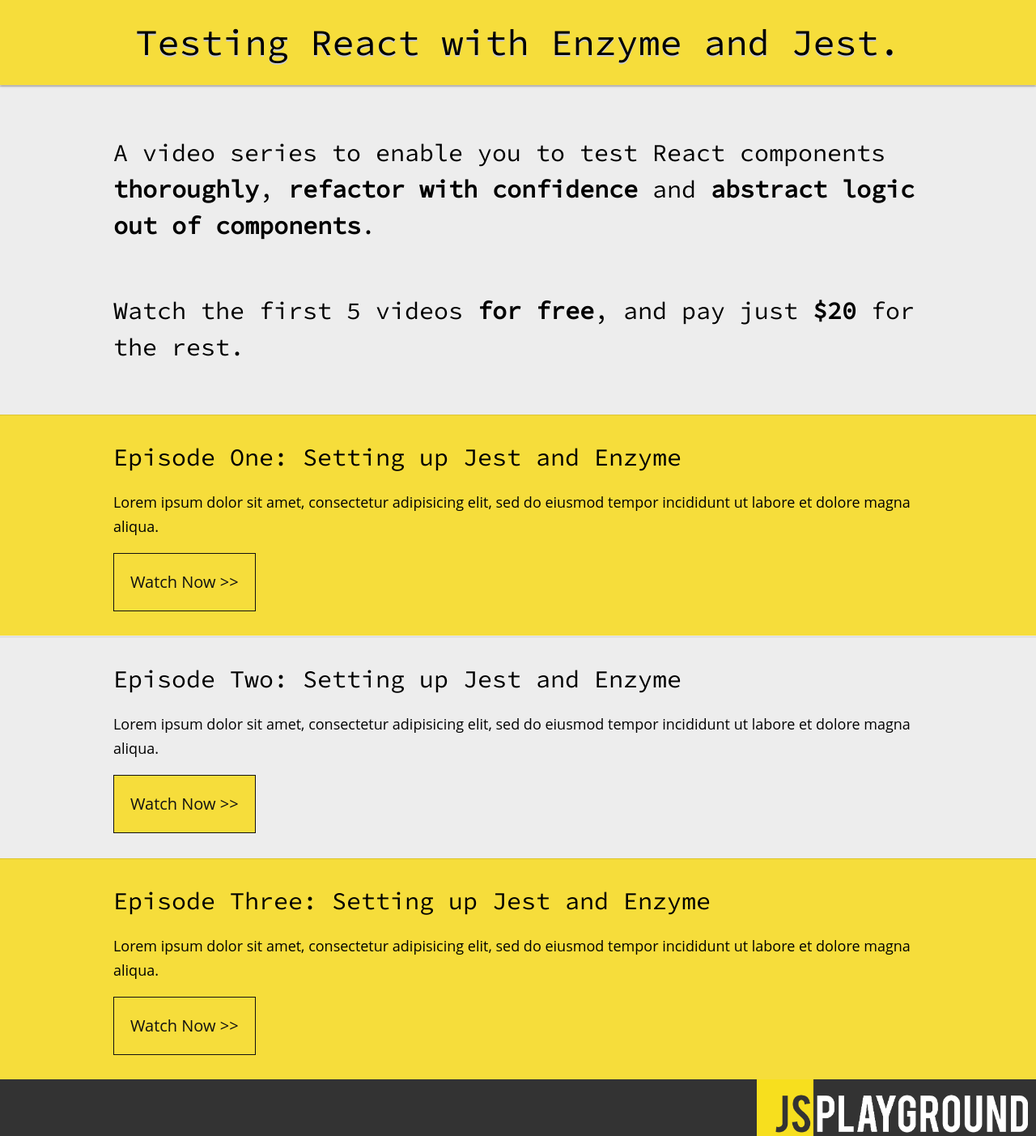
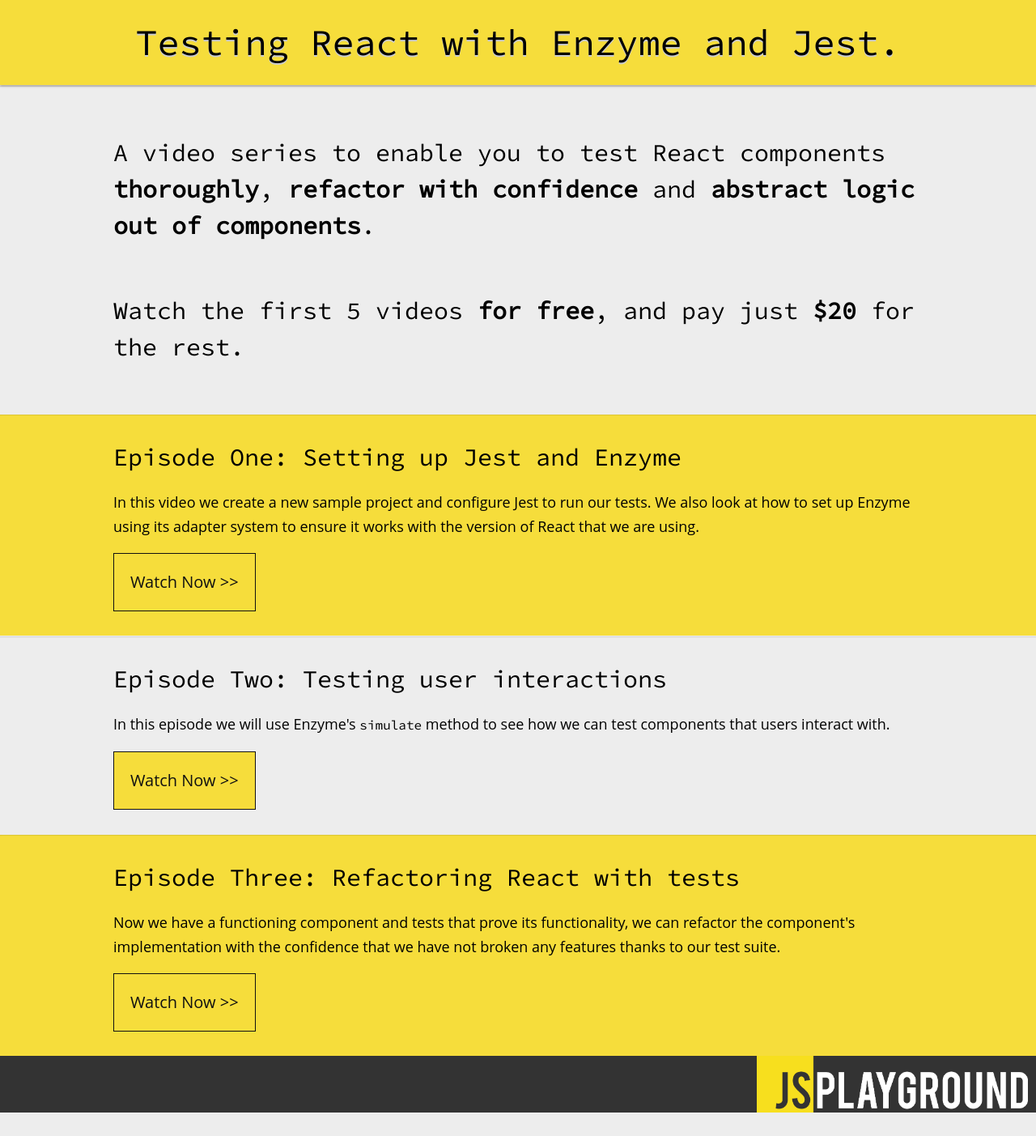
Before and after one commit to jackfranklin/javascriptplayground.com, a Jekyll site: the page built from testing-react-enzyme-jest/watch.html, in a window 1280 px wide. Shown: the whole page at 81% size. Built offline with Jekyll 4.4.1, drawn with Linux system fonts in a browser that asks for light colours; comment, search, counter and statistics services are not loaded; after the commit the page ends 1374 px from its top, so only the background shows below that.

Commit message:
Start adding the free videos.

```diff
--- a/testing-react-enzyme-jest/watch.html
+++ b/testing-react-enzyme-jest/watch.html
@@ -45,27 +45,27 @@ layout: none
         <div class="container">
           <div class="video-content">
             <h3>Episode One: Setting up Jest and Enzyme</h3>
-            <p>Lorem ipsum dolor sit amet, consectetur adipisicing elit, sed do eiusmod tempor incididunt ut labore et dolore magna aliqua.</p>
+            <p>In this video we create a new sample project and configure Jest to run our tests. We also look at how to set up Enzyme using its adapter system to ensure it works with the version of React that we are using.</p>
           </div>
-          <a href="/foo" class="watch-now">Watch Now >></a>
+          <a href="https://youtu.be/aSQ8v9JH5C8" class="watch-now" target="_blank">Watch Now >></a>
         </div>
       </div>
       <div class="video-container content-block">
         <div class="container">
           <div class="video-content">
-            <h3>Episode Two: Setting up Jest and Enzyme</h3>
-            <p>Lorem ipsum dolor sit amet, consectetur adipisicing elit, sed do eiusmod tempor incididunt ut labore et dolore magna aliqua.</p>
+            <h3>Episode Two: Testing user interactions</h3>
+            <p>In this episode we will use Enzyme's <code>simulate</code> method to see how we can test components that users interact with.</p>
           </div>
-          <a href="/foo" class="watch-now">Watch Now >></a>
+          <a href="https://youtu.be/KsiuE0IS9AE" class="watch-now" target="_blank">Watch Now >></a>
         </div>
       </div>
       <div class="video-container content-block">
         <div class="container">
           <div class="video-content">
-            <h3>Episode Three: Setting up Jest and Enzyme</h3>
-            <p>Lorem ipsum dolor sit amet, consectetur adipisicing elit, sed do eiusmod tempor incididunt ut labore et dolore magna aliqua.</p>
+            <h3>Episode Three: Refactoring React with tests</h3>
+            <p>Now we have a functioning component and tests that prove its functionality, we can refactor the component's implementation with the confidence that we have not broken any features thanks to our test suite.</p>
           </div>
-          <a href="/foo" class="watch-now">Watch Now >></a>
+          <a href="https://youtu.be/53TBT5wd_C4" class="watch-now" target="_blank">Watch Now >></a>
         </div>
       </div>
     </section>
```
